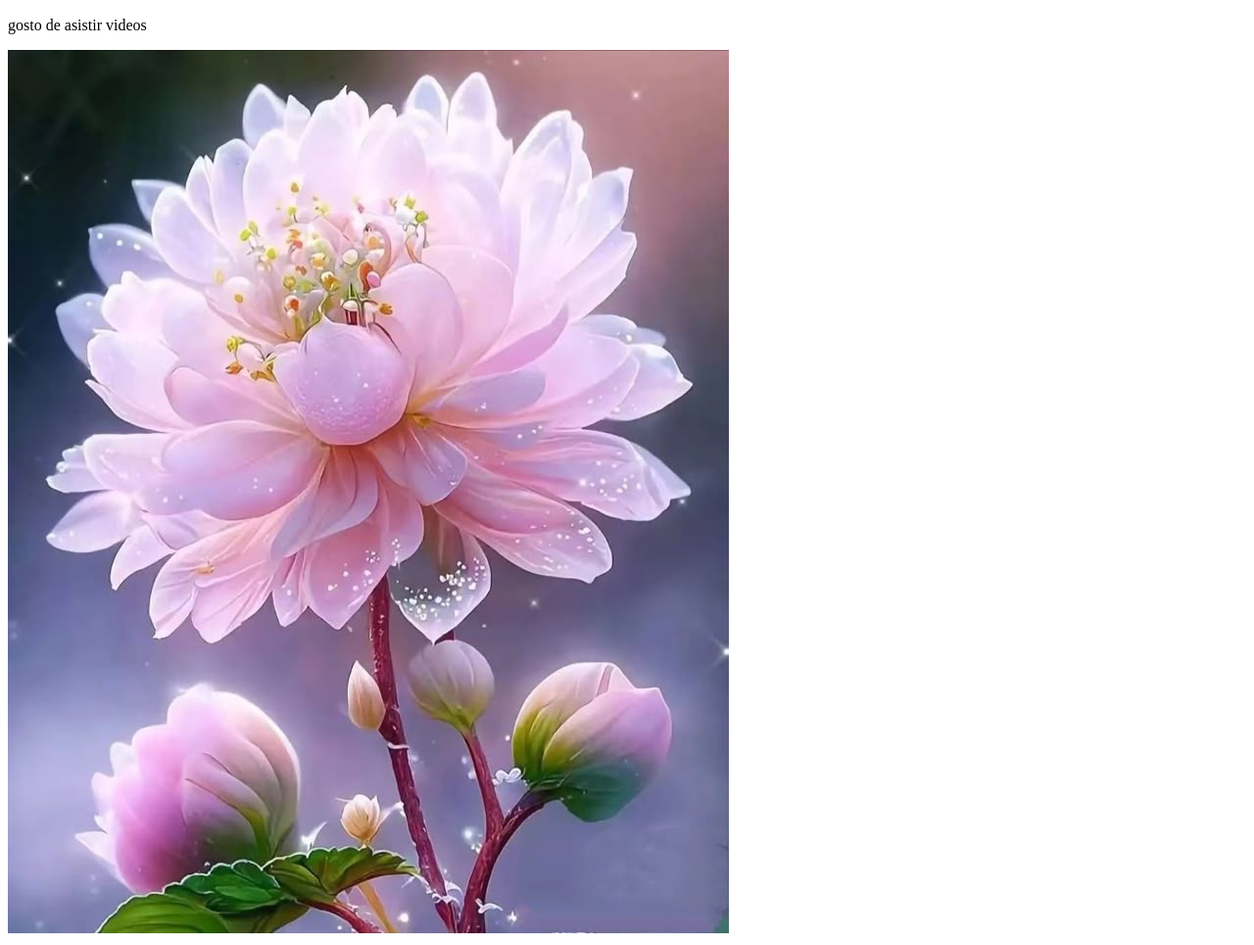
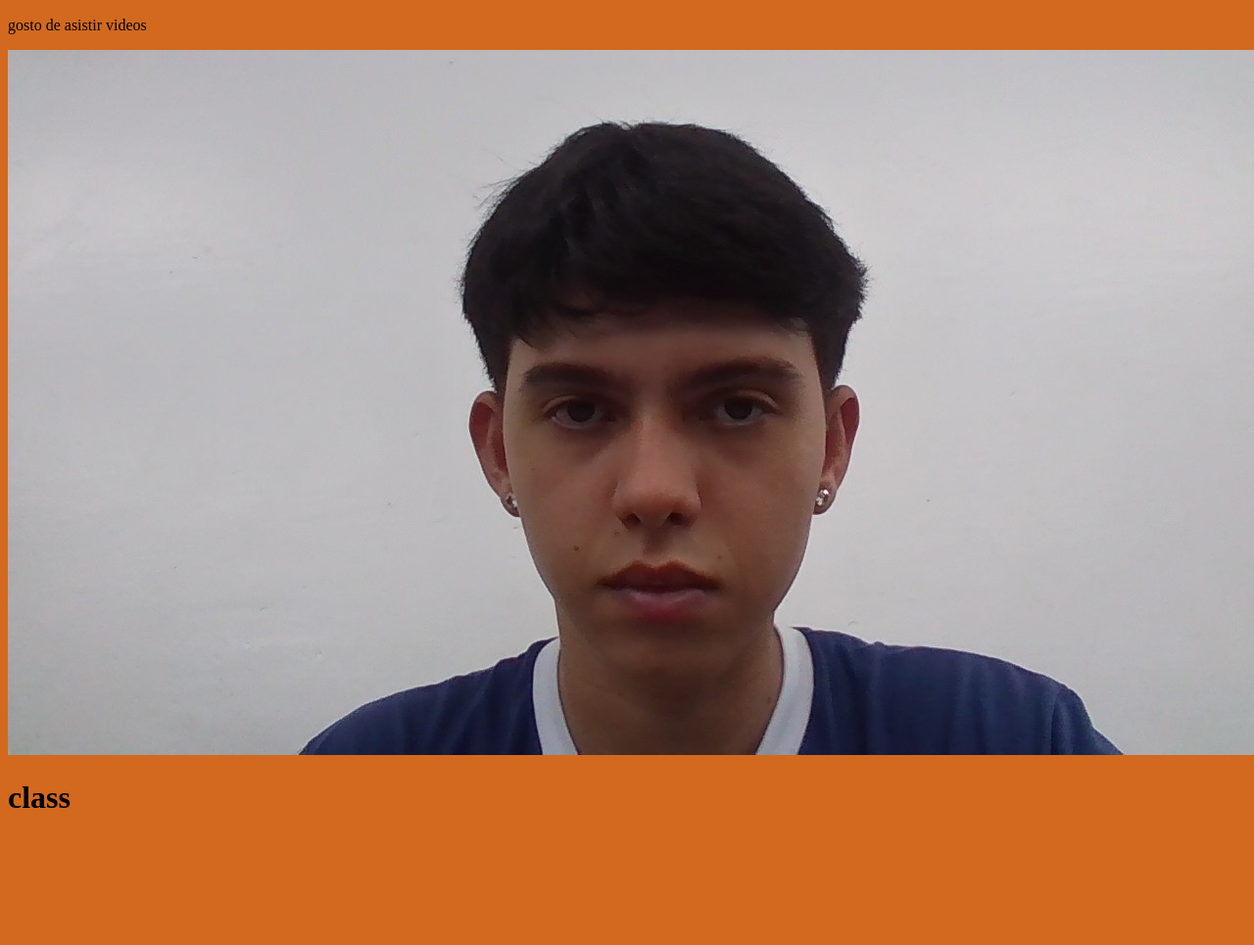
Before and after one commit to maike-droid/Ed.digital-projeto-, a plain HTML site: page index.html in a window 1280 px wide. Shown: the part 110-1075 px from the top of the page at 98% size. After the commit the page ends 965 px from the top, so only its background shows below. Drawn offline with Linux system fonts and the light colour scheme.

Commit message:
coisa legal

```diff
--- a/index.html
+++ b/index.html
@@ -4,11 +4,13 @@
     <meta charset="UTF-8">
     <meta name="viewport" content="width=device-width, initial-scale=1.0">
     <title>Document</title>
+    <link rel="stylesheet" href="style.css">
 </head>
 <body>
    <h1>meu nome é maike</h1>
    <h2>meu numero é 27</h2>
    <p>gosto de asistir videos</p>
-   <img src="./510947520242062600.jpeg" alt="foto do maike">
+   <img src="./IMG_20260330_111228.jpg" alt="foto do maike">
+<h1>class</h1>
 </body>
 </html>
--- /dev/null
+++ b/style.css
@@ -0,0 +1,7 @@
+.foto{
+    width: 54%;
+}
+
+body{
+    background-color: chocolate;
+}
```
Also changed, not shown: 510947520242062600.jpeg (deleted), IMG_20260330_111228.jpg (added).
